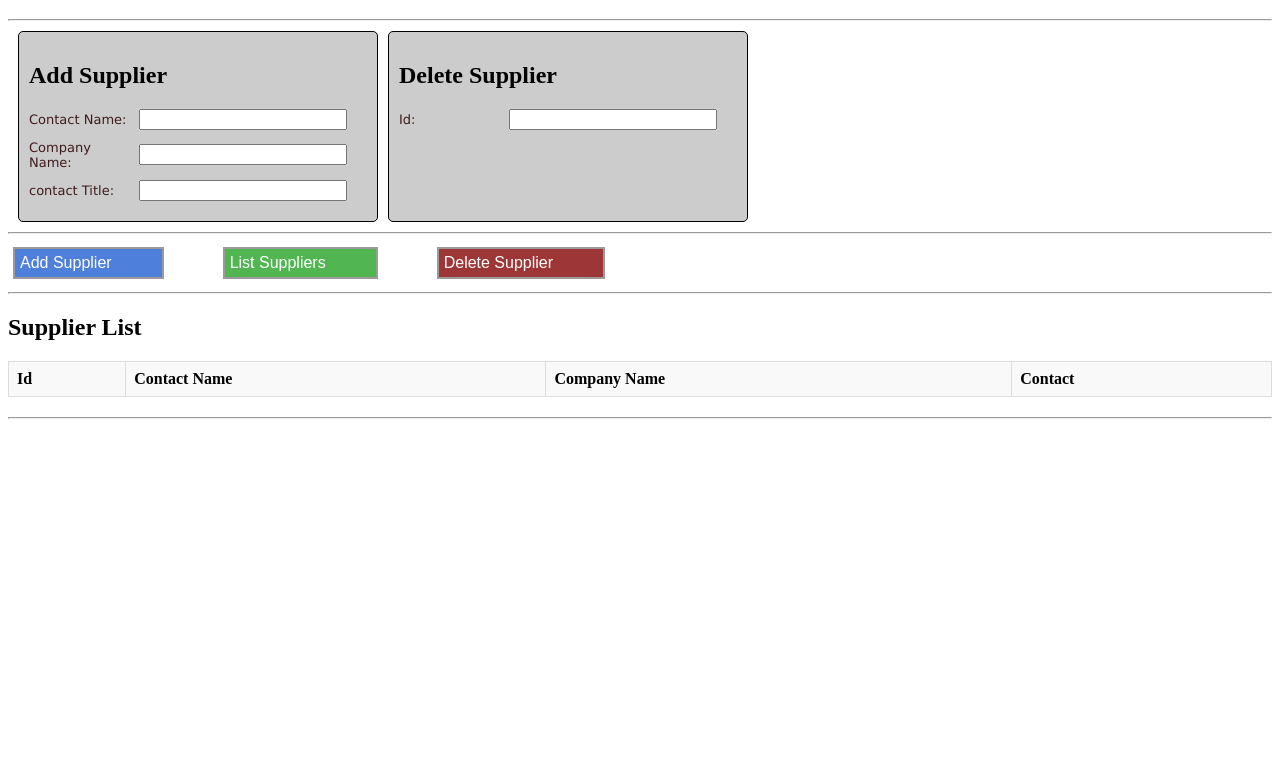
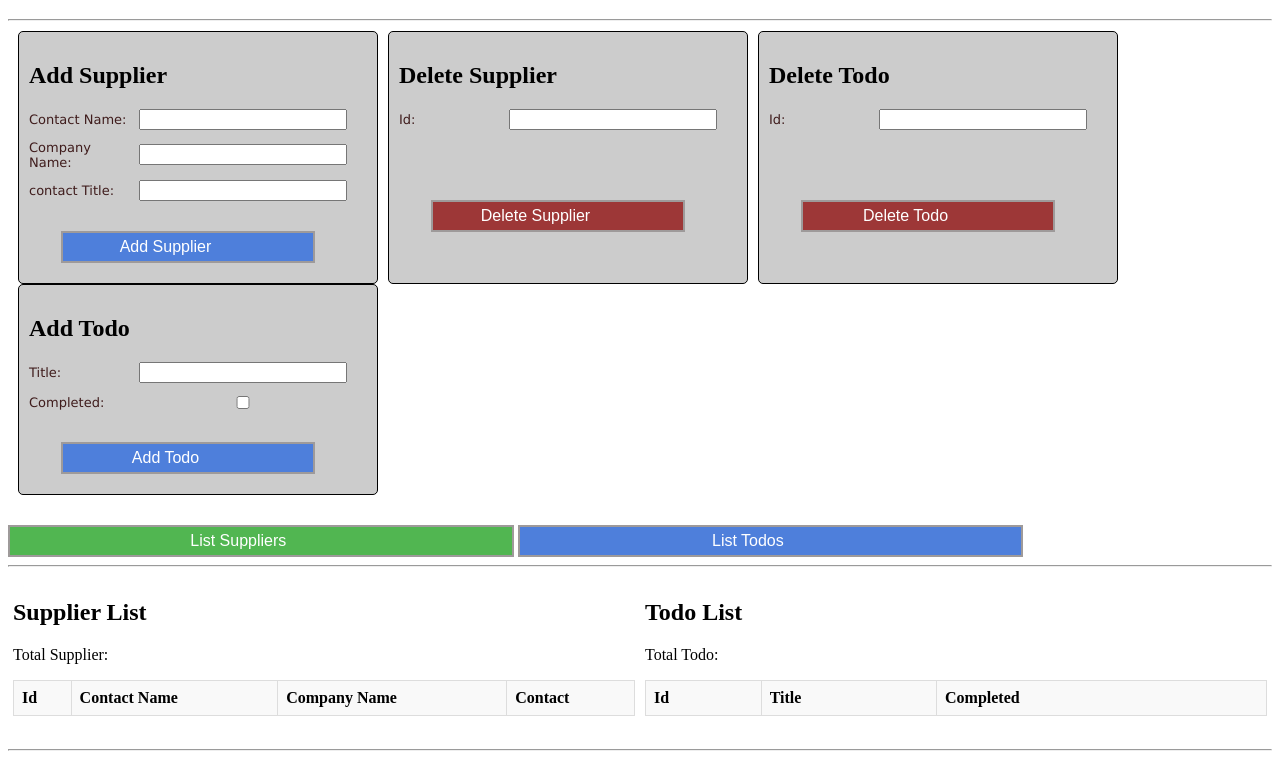
Before and after one commit to mystafe/AxiosTraining, a plain HTML site: page index.html in a window 1280 px wide. Shown: the part 61-820 px from the top of the page. Drawn offline with nearby package versions, Linux system fonts and the light colour scheme; no server answers.

Commit message:
Todo Endpoint Added

```diff
--- a/index.html
+++ b/index.html
@@ -13,7 +13,7 @@
     <hr />
 
     <div class="supplierContainer">
-      <div id="addSupplierDiv">
+      <div id="addSupplierDiv" class="axiosOperationBox">
         <h2>Add Supplier</h2>
 
         <div class="supplierDiv">
@@ -29,35 +29,83 @@
           <label for="">contact Title:</label>
           <input type="text" id="contactTitle" />
         </div>
+
+        <div class="supplierDiv">
+          <button id="addSupplier" class="button" onclick="addSupplier()">
+            Add Supplier
+          </button>
+        </div>
       </div>
 
-      <div id="deleteSupplierDiv">
+      <div id="deleteSupplierDiv" class="axiosOperationBox">
         <h2>Delete Supplier</h2>
 
         <div class="supplierDiv">
           <label for="">Id:</label>
           <input type="text" id="supplierId" />
         </div>
+
+        <div class="supplierDiv">
+          <button id="deleteSupplier" class="button" onclick="deleteSupplier()">
+            Delete Supplier
+          </button>
         </div>
       </div>
 
-    <hr />
+      <div id="deleteTodoDiv" class="axiosOperationBox">
+        <h2>Delete Todo</h2>
+
+        <div class="supplierDiv">
+          <label for="">Id:</label>
+          <input type="text" id="todoId" />
+        </div>
+
+        <div class="supplierDiv">
+          <button id="deleteTodo" class="button" onclick="deleteTodo()">
+            Delete Todo
+          </button>
+        </div>
+      </div>
+
+      <div id="addTodoDiv" class="axiosOperationBox">
+        <h2>Add Todo</h2>
+
+        <div class="supplierDiv">
+          <label for="">Title:</label>
+          <input type="text" id="todoTitle" />
+        </div>
+
+        <div class="supplierDiv">
+          <label for="">Completed:</label>
+          <input type="checkbox" id="todoCompleted" />
+        </div>
+
+        <div class="supplierDiv">
+          <button id="addTodo" class="button" onclick="addTodo()">
+            Add Todo
+          </button>
+        </div>
+      </div>
+    </div>
 
     <div class="buttons">
-      <button id="addSupplier" class="button" onclick="addData()">
-        Add Supplier
-      </button>
-      <button id="listSupplier" class="button" onclick="loadData()">
+      <button
+        id="listSupplier"
+        class="button listButton"
+        onclick="loadSupplier()"
+      >
         List Suppliers
       </button>
-      <button id="deleteSupplier" class="button" onclick="deleteData()">
-        Delete Supplier
+      <button id="listTodos" class="button listButton" onclick="loadTodos()">
+        List Todos
       </button>
     </div>
 
     <hr />
+    <div id="tables">
+      <div id="supplierTable" class="table-div">
         <h2>Supplier List</h2>
-
+        <div id="totalSupplier"><p>Total Supplier:&nbsp;</p></div>
         <table>
           <thead>
             <tr>
@@ -69,6 +117,25 @@
           </thead>
           <tbody id="suppliers"></tbody>
         </table>
+      </div>
+
+      <div id="todosTable" class="table-div">
+        <h2>Todo List</h2>
+
+        <div id="totalTodo"><p>Total Todo:&nbsp;</p></div>
+
+        <table>
+          <thead>
+            <tr>
+              <th>Id</th>
+              <th>Title</th>
+              <th>Completed</th>
+            </tr>
+          </thead>
+          <tbody id="todos"></tbody>
+        </table>
+      </div>
+    </div>
 
     <hr />
 
--- a/script.js
+++ b/script.js
@@ -1,11 +1,12 @@
 const suppliers = document.querySelector("#suppliers");
-const loadData = () => {
+const todos = document.querySelector("#todos");
+
+const loadSupplier = () => {
   suppliers.innerHTML = "";
   axios
     .get("https://northwind.vercel.app/api/suppliers")
     .then((response) => {
       response.data.forEach((element) => {
-        console.info(element);
         const tdElement = document.createElement("tr");
         tdElement.innerHTML += `<td>${element.id}</td>`;
         tdElement.innerHTML += `<td>${element.companyName}</td>`;
@@ -13,13 +14,14 @@ const loadData = () => {
         tdElement.innerHTML += `<td>${element.contactTitle}</td>`;
         suppliers.appendChild(tdElement);
       });
+      totalSuppliers();
     })
     .catch(function (error) {
       console.warn(error);
     });
 };
 
-const addData = () => {
+const addSupplier = () => {
   const companyName = document.getElementById("companyName").value;
   const contactName = document.getElementById("contactName").value;
   const contactTitle = document.getElementById("contactTitle").value;
@@ -32,21 +34,102 @@ const addData = () => {
     })
     .then((response) => {
       alert("Data added successfully");
-      loadData();
+      loadSupplier();
+      totalSuppliers();
     })
     .catch(function (error) {
       console.warn(error);
     });
 };
 
-const deleteData = () => {
+const deleteSupplier = () => {
   const id = document.getElementById("supplierId").value;
-  console.log(id);
   axios
     .delete(`https://northwind.vercel.app/api/suppliers/${id}`)
     .then((res) => {
       alert("the record id deleted!");
-      console.log(res);
-      loadData();
+      loadSupplier();
+      totalSuppliers();
     });
 };
+
+const loadTodos = () => {
+  axios
+    .get("https://jsonplaceholder.typicode.com/todos")
+    .then((response) => {
+      response.data.forEach((element) => {
+        const tdElement = document.createElement("tr");
+        tdElement.innerHTML += `<td>${element.id}</td>`;
+        tdElement.innerHTML += `<td>${element.title}</td>`;
+        tdElement.innerHTML += `<td>${
+          element.completed == true ? "✅" : "❌"
+        }</td>`;
+        todos.appendChild(tdElement);
+      });
+      totalTodos();
+    })
+    .catch(function (error) {
+      console.warn(error);
+    });
+};
+const deleteTodo = () => {
+  const id = document.getElementById("todoId").value;
+  console.info(id);
+  axios
+    .delete(`https://jsonplaceholder.typicode.com/todos/${id}`)
+    .then((res) => {
+      alert("the record id deleted!");
+      console.info(res);
+
+      loadTodos();
+    });
+};
+
+const addTodo = () => {
+  const title = document.getElementById("todoTitle").value;
+  const completed = document.getElementById("todoCompleted").value;
+  axios
+    .post("https://jsonplaceholder.typicode.com/todos", {
+      title,
+      completed,
+    })
+    .then((response) => {
+      alert("Data added successfully");
+      console.info(response);
+      loadTodos();
+      totalTodos();
+    })
+    .catch(function (error) {
+      console.warn(error);
+    });
+};
+
+const totalTodos = () => {
+  const totalTodo = document.getElementById("totalTodo");
+  axios
+    .get("https://jsonplaceholder.typicode.com/todos")
+    .then((response) => {
+      totalTodo.innerHTML =
+        "<p>Total Todo: <strong>" + response.data.length + "</stong></p>";
+    })
+    .catch(function (error) {
+      console.warn(error);
+    });
+};
+
+totalTodos();
+
+const totalSuppliers = () => {
+  const totalSupplier = document.getElementById("totalSupplier");
+  axios
+    .get("https://northwind.vercel.app/api/suppliers")
+    .then((response) => {
+      totalSupplier.innerHTML =
+        "<p>Total Supplier: <strong>" + response.data.length + "</stong></p>";
+    })
+    .catch(function (error) {
+      console.warn(error);
+    });
+};
+
+totalSuppliers();
--- a/style.css
+++ b/style.css
@@ -10,16 +10,14 @@
   margin-right: 20px;
 }
 
-#addSupplierDiv,
-#deleteSupplierDiv {
+.axiosOperationBox {
   border: 1px solid black;
   border-radius: 5px;
   background-color: #ccc;
   margin-right: 10px;
   padding: 10px;
 }
-#addSupplierDiv label,
-#deleteSupplierDiv label {
+.axiosOperationBox label {
   color: #3f1c1c;
   font-size: small;
   font-family: Verdana, Geneva, Tahoma, sans-serif;
@@ -48,18 +46,27 @@ input {
   padding-right: 50px;
   font-size: medium;
 
-  margin: 5px 50px 5px 5px;
-
+  margin: auto;
+  margin-top: 20px;
+  margin-bottom: 0px;
+  width: 80%;
   cursor: pointer;
 }
 .button:hover {
   background-color: rgb(38, 027, 119);
   color: white;
 }
+
+.listButton {
+  width: 40%;
+}
 #listSupplier {
   background-color: rgb(81, 182, 81);
 }
-#deleteSupplier {
+#deleteSupplier,
+#deleteTodo {
+  margin: auto;
+  margin-top: 60px;
   background-color: rgb(157, 55, 55);
 }
 
@@ -84,3 +91,15 @@ thead th {
 tbody tr:nth-child(even) {
   background-color: #f2f2f2;
 }
+
+#tables {
+  display: flex;
+  flex-direction: row;
+  justify-content: space-around;
+  width: 100%;
+}
+.table-div {
+  padding: 5px;
+  width: 50%;
+  overflow-x: auto;
+}
```
Lines whose indentation alone changed are shown as unchanged.
